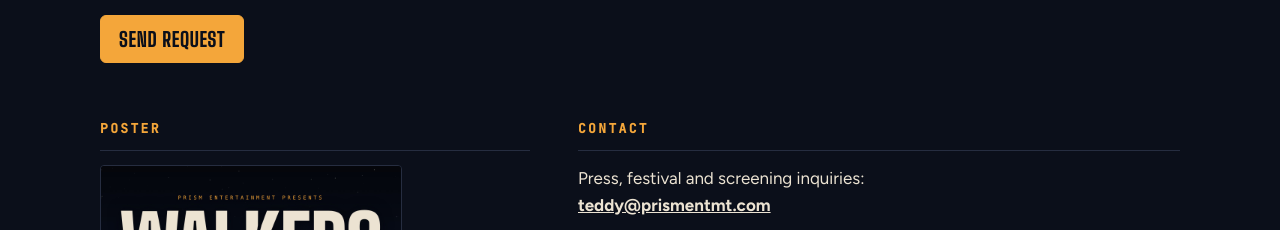
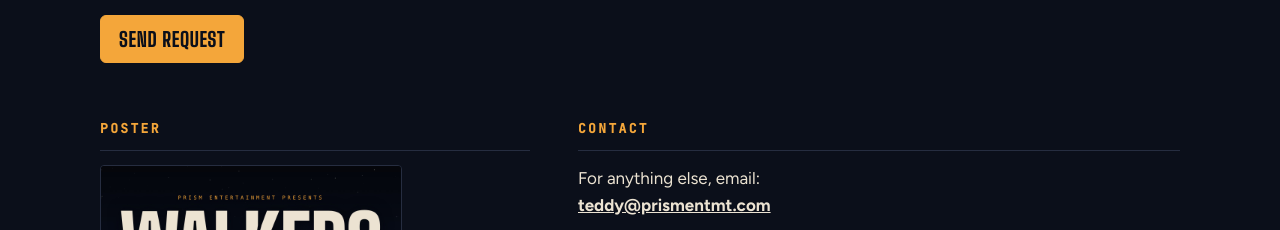
Before and after one commit to teddyhawke/walkers-give, a plain HTML site: page press/index.html in a window 1280 px wide. Shown: the part 4979-5209 px from the top of the page. Drawn offline with Linux system fonts and the light colour scheme.

Commit message:
Press kit: contact line points everything but screeners to email
Co-Authored-By: Claude Opus 5.5 <noreply@anthropic.com>
Claude-Session: https://claude.ai/code/session_019b5pphdTFJBWKmH47AeLNW

```diff
--- a/press/index.html
+++ b/press/index.html
@@ -504,7 +504,7 @@ footer a { color: var(--sand); text-decoration: none; }
   </section>
   <section aria-labelledby="h-contact">
     <h2 id="h-contact">Contact</h2>
-    <p>Press, festival and screening inquiries:<br><strong><a href="mailto:teddy@prismentmt.com">teddy@prismentmt.com</a></strong></p>
+    <p>For anything else, email:<br><strong><a href="mailto:teddy@prismentmt.com">teddy@prismentmt.com</a></strong></p>
     <p>Prism Entertainment &middot; <a href="https://prismentmt.com/" target="_blank" rel="noopener">prismentmt.com</a><br>
     Instagram &middot; <a href="https://www.instagram.com/walkersshortfilm/" target="_blank" rel="noopener">@walkersshortfilm</a></p>
   </section>
```
Also changed, not shown: 1 other file.
